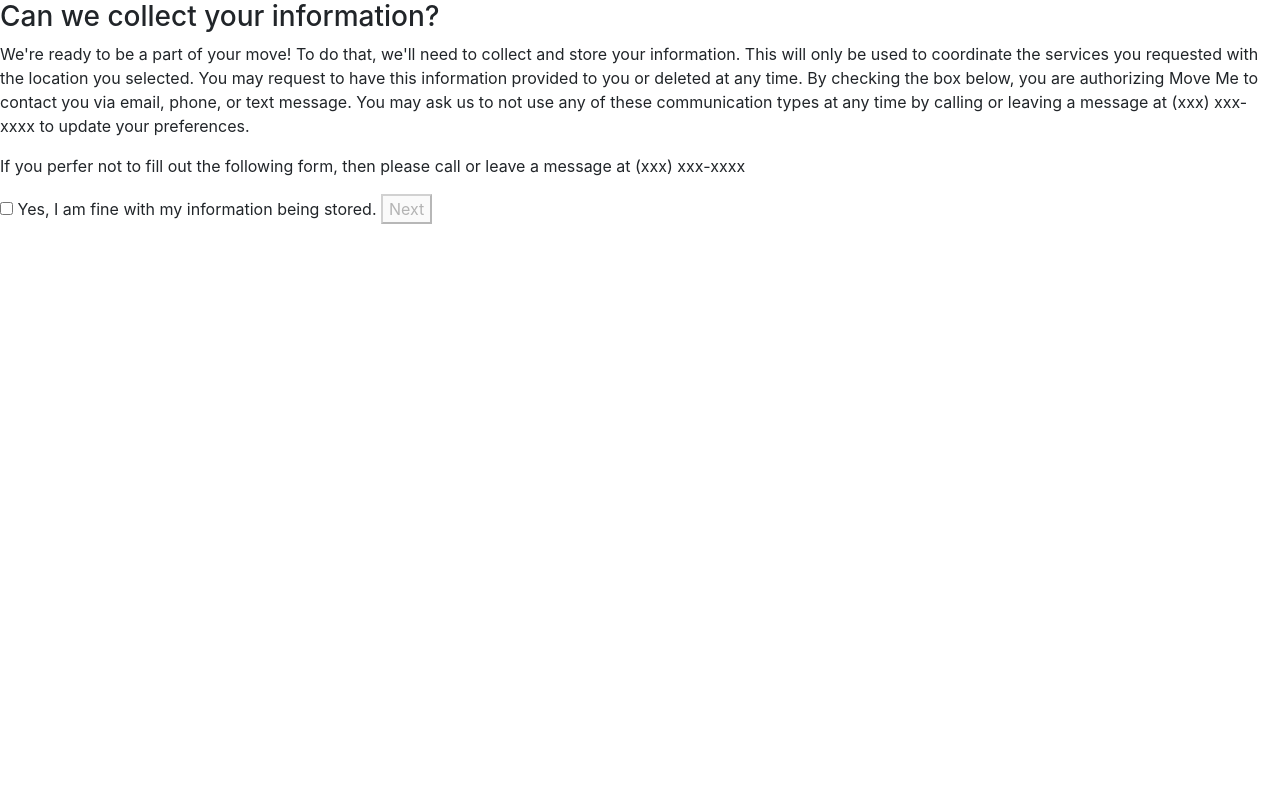
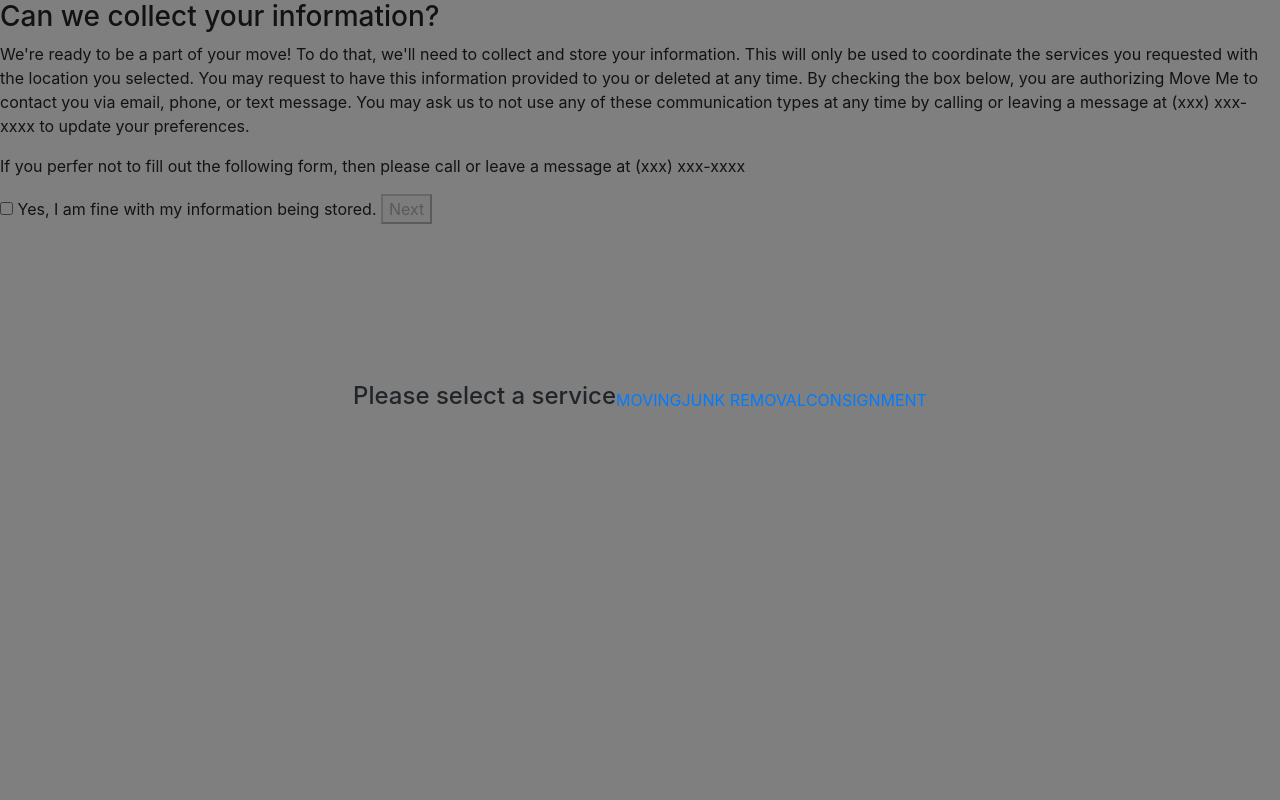
Before and after one commit to CoopCoopHolm/MoveMe_Website_Django, a Django app: page /consent in a window 1280 px wide. Run offline with Django 3.2, Linux system fonts and the light colour scheme; some libraries are stand-ins or nearby versions.

Commit message:
consent page updats

```diff
--- /dev/null
+++ b/main/static/css/legal.css
@@ -0,0 +1,17 @@
+.service-modal{
+    position: fixed;
+    top: 0;
+    right: 0;
+    bottom: 0;
+    left: 0;
+    background: rgba(0,0,0,0.5);
+    display: flex;
+    -webkit-box-pack: center;
+    -ms-flex-pack: center;
+    justify-content: center;
+    -webkit-box-align: center;
+    -ms-flex-align: center;
+    align-items: center;
+    padding: 20px;
+    z-index: 9999;
+}
--- a/main/templates/legal.html
+++ b/main/templates/legal.html
@@ -12,13 +12,19 @@
     <script src="{% static 'js/legal.js' %}"></script>
 </head>
 <body>
+    <div class="service-modal">
+        <h4>Please select a service</h4>
+        <a href="#">MOVING</a>
+        <a href="#">JUNK REMOVAL</a>
+        <a href="#">CONSIGNMENT</a>
+    </div>
     <h3>Can we collect your information?</h3>
     <p>We're ready to be a part of your move! To do that, we'll need to collect and store your information. This will only be used to coordinate the services you requested with the location you selected. You may request to have this information provided to you or deleted at any time. By checking the box below, you are authorizing Move Me to contact you via email, phone, or text message. You may ask us to not use any of these communication types at any time by calling or leaving a message at (xxx) xxx-xxxx to update your preferences.
     </p>
     <p>If you perfer not to fill out the following form, then please call or leave a message at (xxx) xxx-xxxx</p>
     <input type="checkbox" name="consent" id="consent" onclick="info_consent(this)">
     <label for="consent">Yes, I am fine with my information being stored.</label>
-    <button type="button" id="next_button" disabled>Next</button>
+    <button type="button" id="next_button" onclick="serviceModalDisplay()" disabled>Next</button>
 </body>
 <script src="https://code.jquery.com/jquery-3.3.1.slim.min.js"
     integrity="sha384-q8i/X+965DzO0rT7abK41JStQIAqVgRVzpbzo5smXKp4YfRvH+8abtTE1Pi6jizo" crossorigin="anonymous">
```
